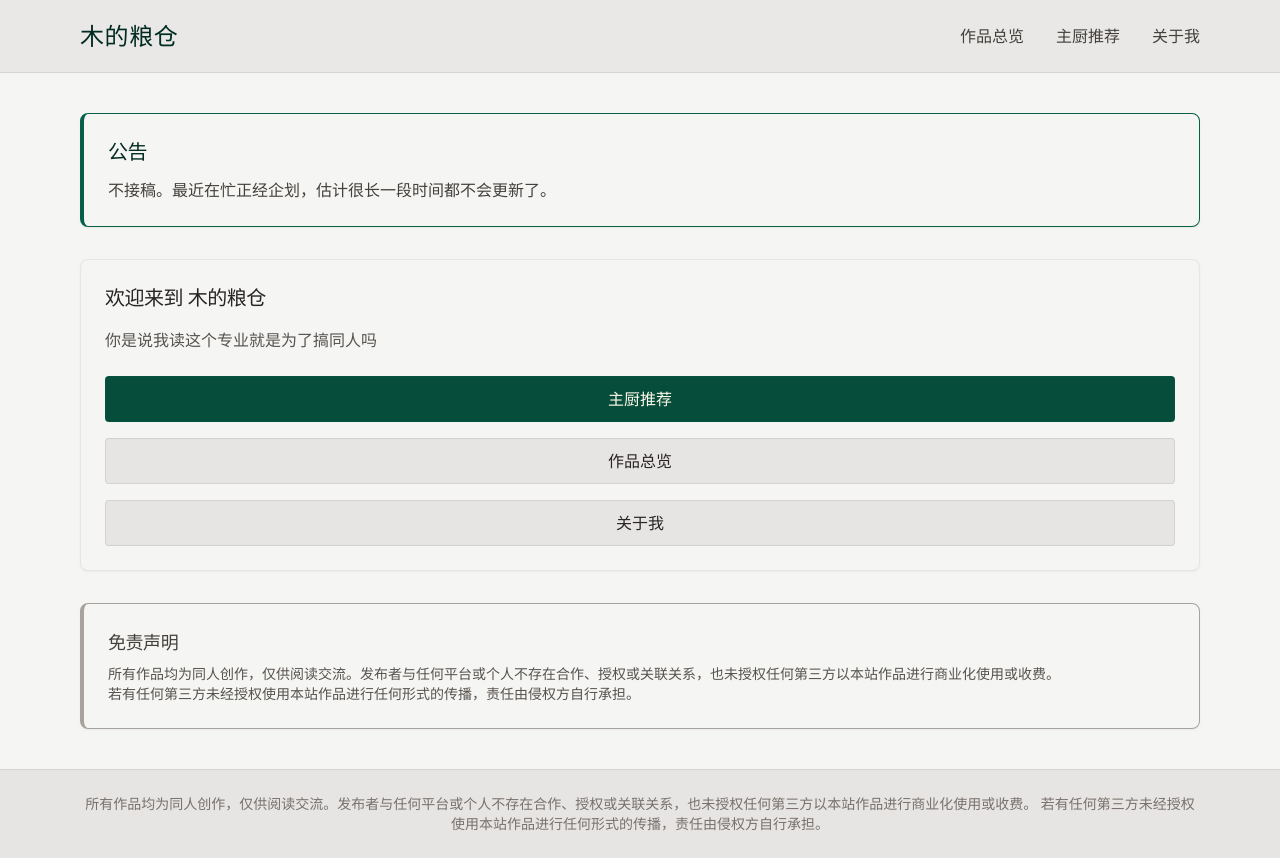
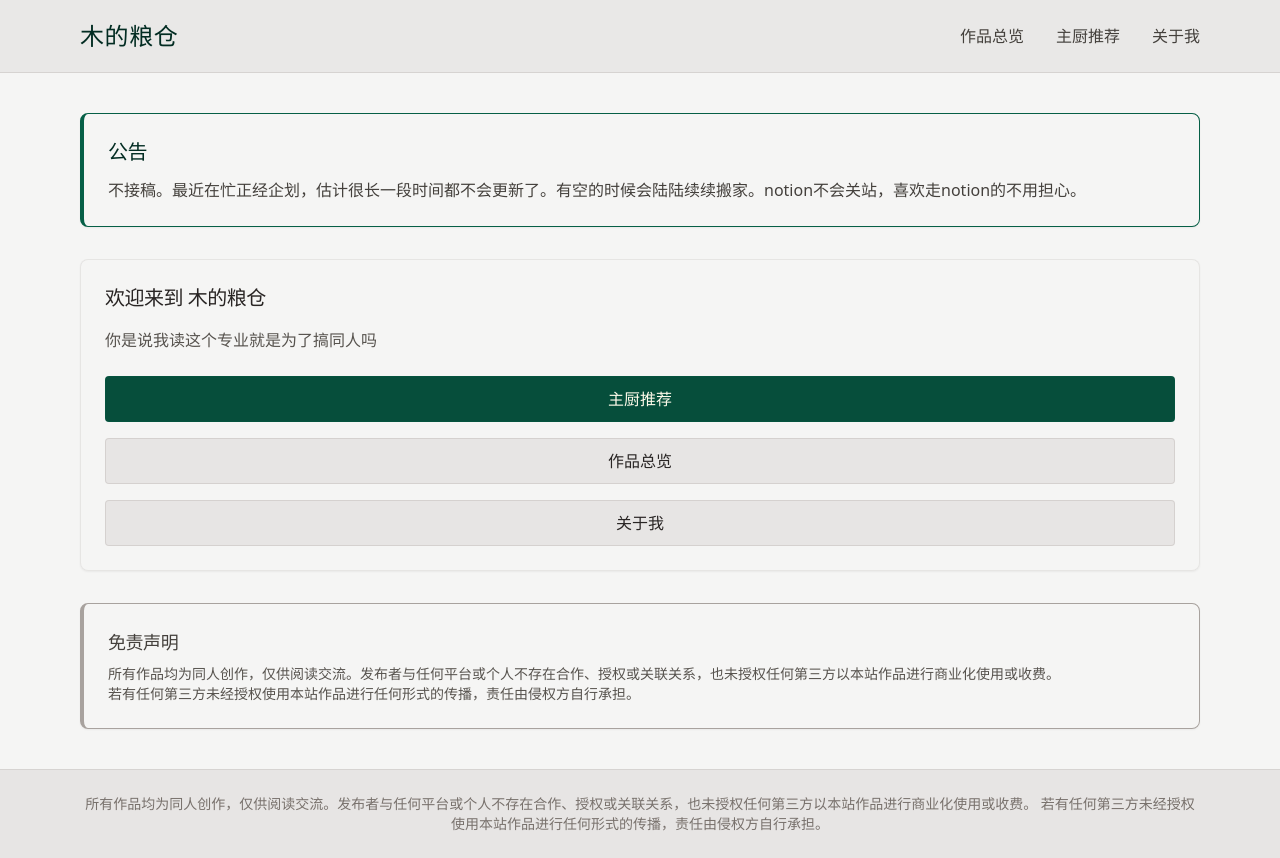
Before and after one commit to elsholtziaMu/fanfic-repo, a Next.js app: page / in a window 1280 px wide. Built offline with nearby package versions, Linux system fonts and the light colour scheme.

Commit message:
housekeeping

```diff
--- a/data/config.json
+++ b/data/config.json
@@ -1,7 +1,7 @@
 {
   "title": "木的粮仓",
   "subtitle": "你是说我读这个专业就是为了搞同人吗",
-  "announcement": "不接稿。最近在忙正经企划，估计很长一段时间都不会更新了。",
+  "announcement": "不接稿。最近在忙正经企划，估计很长一段时间都不会更新了。有空的时候会陆陆续续搬家。notion不会关站，喜欢走notion的不用担心。",
   "disclaimer": "所有作品均为同人创作，仅供阅读交流。发布者与任何平台或个人不存在合作、授权或关联关系，也未授权任何第三方以本站作品进行商业化使用或收费。\n若有任何第三方未经授权使用本站作品进行任何形式的传播，责任由侵权方自行承担。",
   "authorName": "木"
 }
--- a/src/app/about/page.tsx
+++ b/src/app/about/page.tsx
@@ -22,6 +22,7 @@ export default function AboutPage() {
               <a href="https://archiveofourown.org/users/Elsholtzia_Mu" target="_blank" rel="noopener noreferrer" className="text-emerald-800 hover:text-emerald-700">
                 Elsholtzia_Mu
               </a>
+              &nbsp;&nbsp;(需要登录)
             </p>
           </section>
           <section>
```
